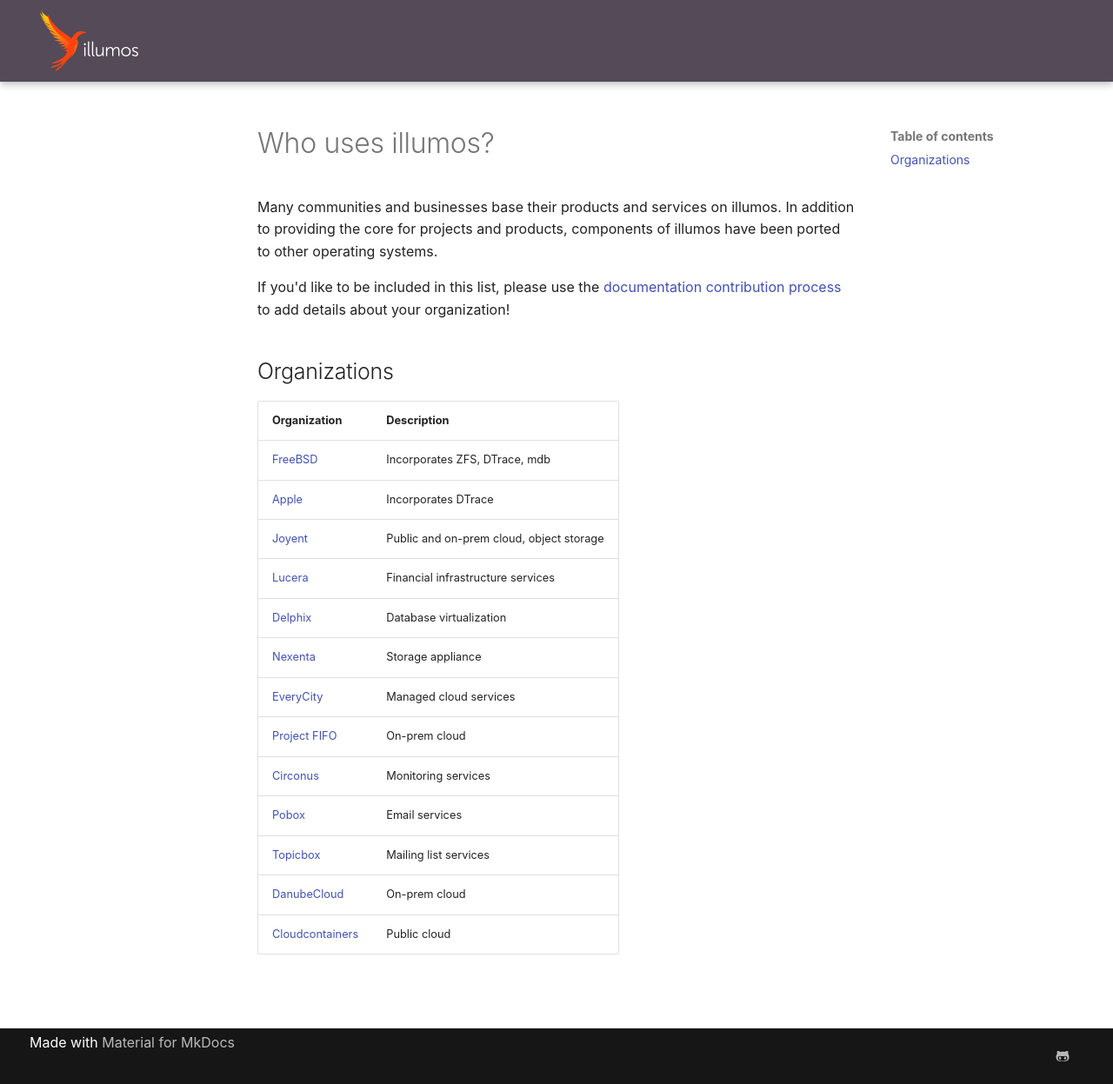
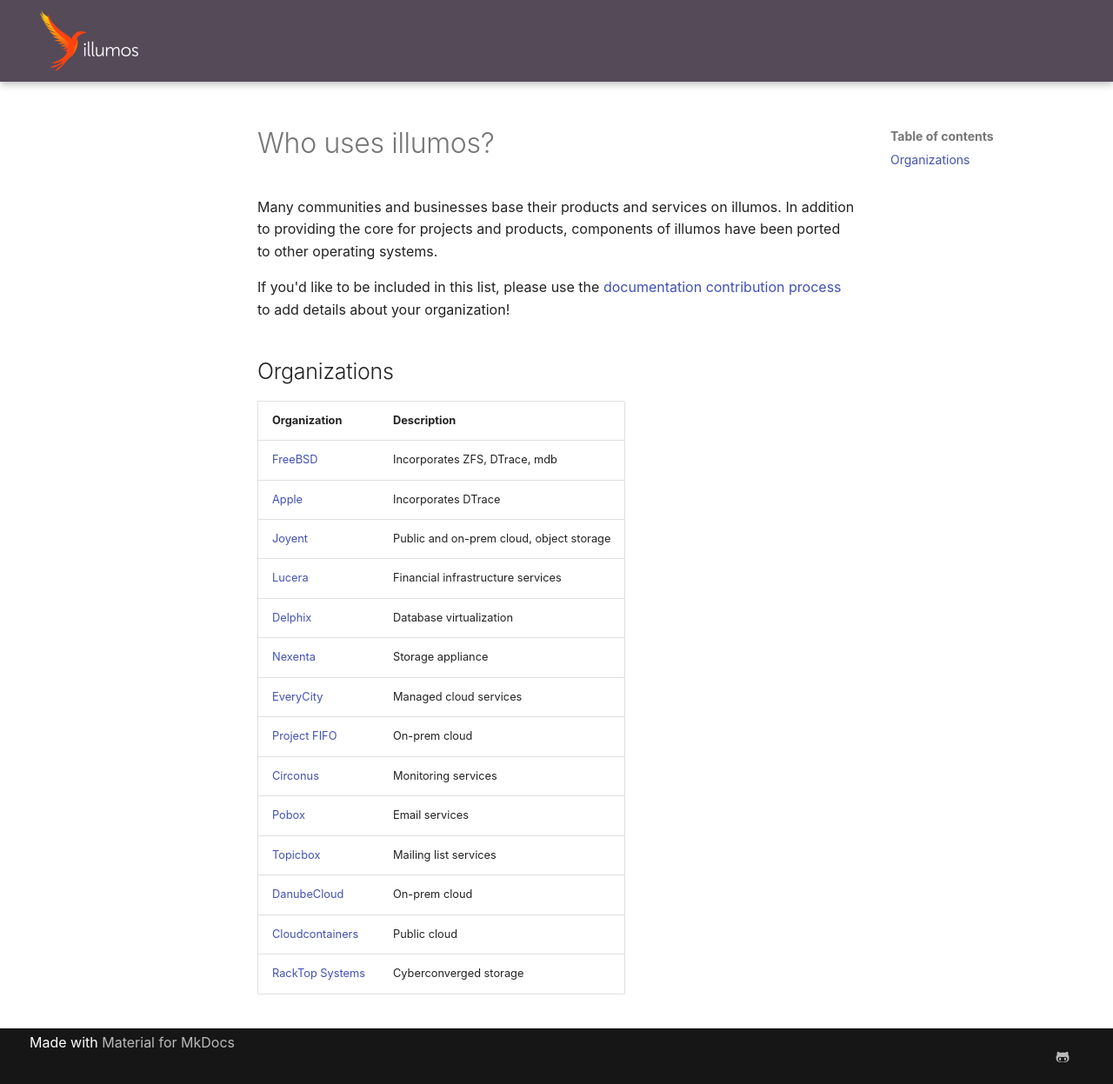
Before and after one commit to illumos/docs, an MkDocs documentation site: the page built from docs/about/who.md, in a window 1280 px wide and 1247 px high. Shown: the whole window at 87% size. Built offline with MkDocs 1.6.1 and Material for MkDocs 9.7.7, drawn with Linux system fonts in a browser that asks for light colours.

Commit message:
Add RackTop systems. (#72)

```diff
--- a/docs/about/who.md
+++ b/docs/about/who.md
@@ -25,3 +25,4 @@
 | [Topicbox](https://www.topicbox.com/)                  | Mailing list services |
 | [DanubeCloud](https://danubecloud.org)                 | On-prem cloud |
 | [Cloudcontainers](https://cloudcontainers.net)         | Public cloud |
+| [RackTop Systems](https://www.racktopsystems.com)      | Cyberconverged storage |
```
